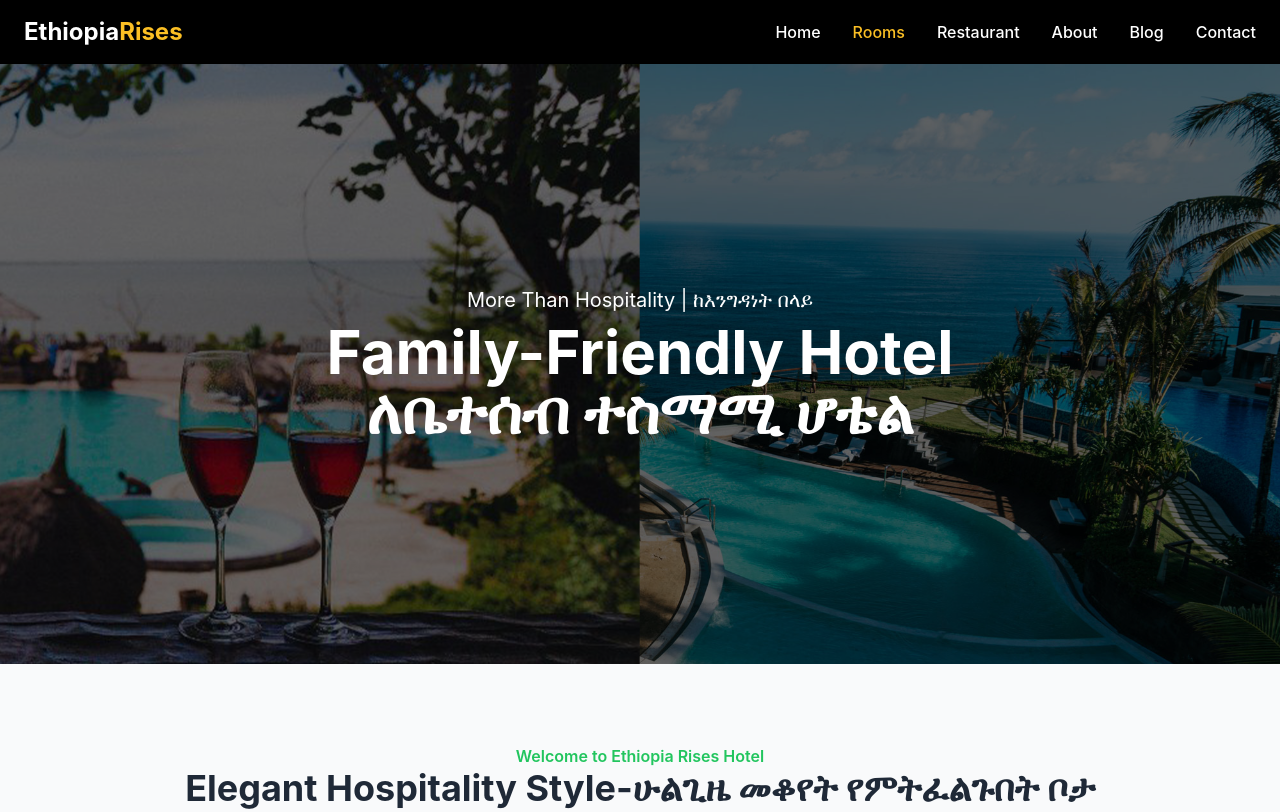
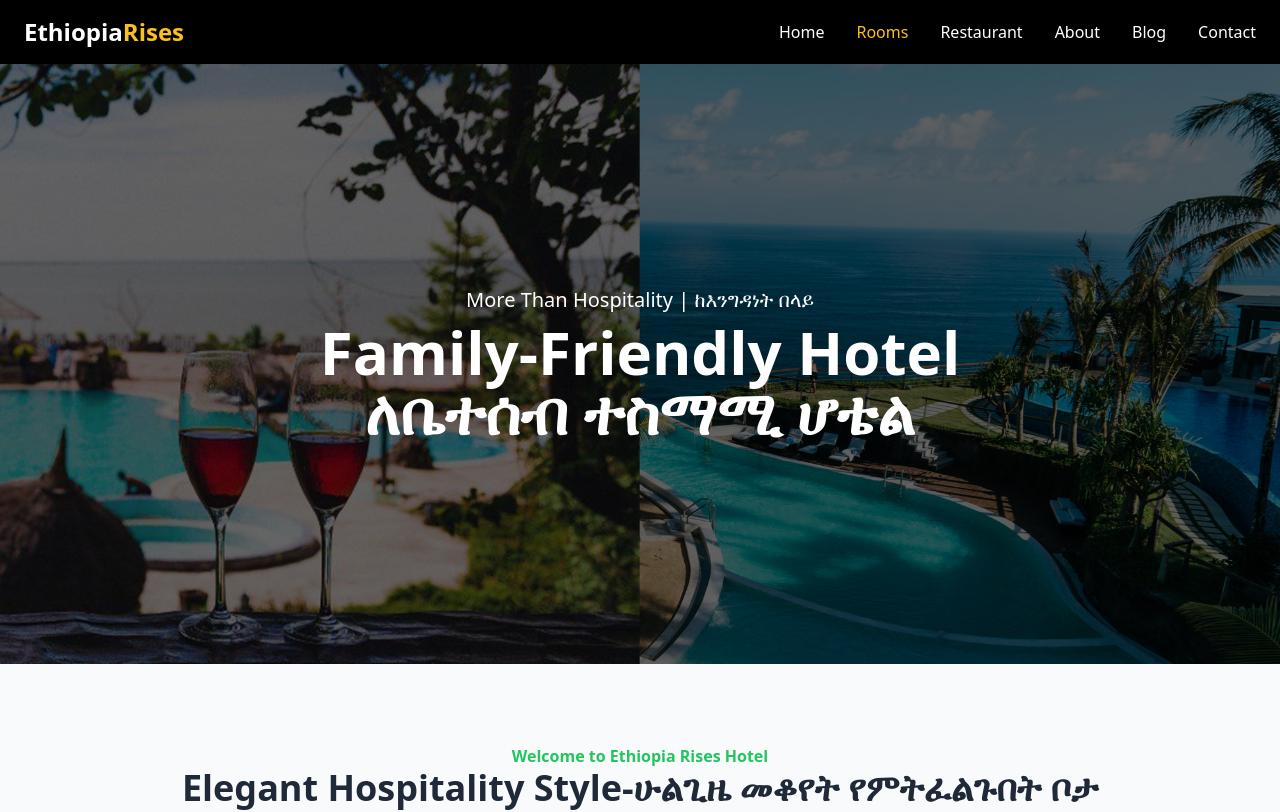
Before and after one commit to Bushman21/Horizon-Hospitality, a website: page index.html in a window 1280 px wide. Shown: the top 812 px of the page. Drawn offline with Linux system fonts and the light colour scheme.

Commit message:
update from cdn to production-ready tailwind

```diff
--- a/index.html
+++ b/index.html
@@ -6,21 +6,12 @@
   <title>Ethiopia Rises Hotel</title>
   <link href="./dist/output.css" rel="stylesheet">
 
+
   <link href="https://fonts.googleapis.com/css?family=Nunito+Sans:200,300,400,600,700&display=swap" rel="stylesheet">
 
     <!-- Tailwind CDN -->
 
-  <script>
-    tailwind.config = {
-      theme: {
-        extend: {
-          fontFamily: {
-            sans: ['Nunito Sans', 'sans-serif'],
-          }
-        }
-      }
-    }
-  </script>
+
 </head>
 
 <body class="font-sans bg-gray-50 text-gray-800">
--- a/tailwind.config.js
+++ b/tailwind.config.js
@@ -1,19 +1,11 @@
 /** @type {import('tailwindcss').Config} */
-module.exports = {
+export default {
   content: [
-    "./index.html",
-    "./src/**/*.{js,ts,jsx,tsx}",
+    "./**/*.html",
+    "./src/**/*.{js,ts,jsx,tsx}"
   ],
   theme: {
-    extend: {
-      colors: {
-        primary: "#your-color",
-        secondary: "#your-color",
-      },
-      fontFamily: {
-        sans: ["Inter", "sans-serif"],
-      },
-    },
+    extend: {},
   },
   plugins: [],
 }
```
Also changed, not shown: about.html (+1 -11 lines), blog-single.html (+1 -11 lines), blog.html (+1 -11 lines), contact.html (+1 -11 lines), restaurant.html (+1 -11 lines), rooms-single.html (+1 -11 lines), rooms.html (+1 -11 lines), dist/output.css.
